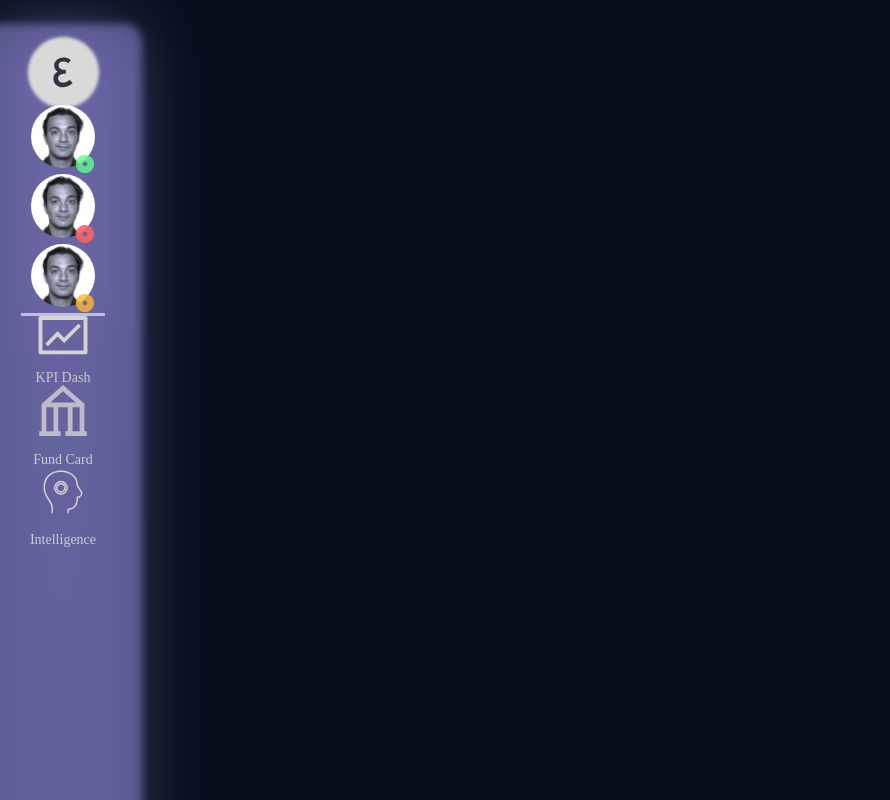
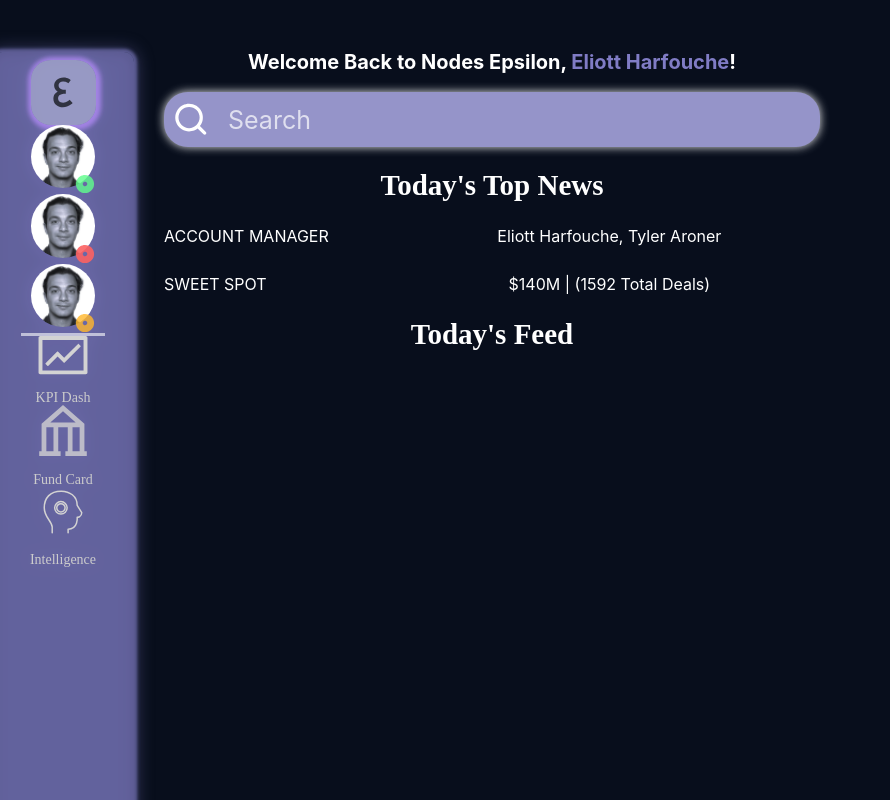
Before and after one commit to Nodes-Advisors/Epsilon-frontend-web, a React (Vite) app: page /home in a window 1280 px wide. Shown: the top 800 px of the page, without its empty margins (0-890 px from the left). Built offline with nearby package versions, Linux system fonts and the light colour scheme.

Commit message:
feat: add more ui on homepage

```diff
--- a/src/components/nav-widget.tsx
+++ b/src/components/nav-widget.tsx
@@ -1,5 +1,7 @@
 import { FunctionComponent, SVGProps } from 'react'
 import styles from '../styles/home.module.less'
+import { useNavigate } from 'react-router-dom'
+
 
 type INavWidgetProps = {
     Svg: FunctionComponent<SVGProps<SVGSVGElement> & { title?: string | undefined; }>;
@@ -10,9 +12,11 @@ type INavWidgetProps = {
 }
 
 export default function NavWidget({Svg, width, height, to, text}: INavWidgetProps) {
+  const navigate = useNavigate()
+
   return (
     <div className={styles['nav-widget-item']}>
-      <Svg className={styles['nav-widget-img']} style={{ width, height }} />
+      <Svg onClick={() => navigate(`/profile`)} className={styles['nav-widget-img']} style={{ width, height }} />
       <a href='/profile' className={styles['nav-widget-text']}>{text}</a>
     </div>
   )
--- /dev/null
+++ b/src/components/searchbar.tsx
@@ -0,0 +1,11 @@
+import styles from '../styles/home.module.less'
+import SearchBarIcon from '../assets/svgs/search-bar-icon.svg?react'
+
+export default function SearchBar() {
+  return (
+    <div className={styles['search-bar']}>
+      <SearchBarIcon id={styles['search-bar-icon']}/>
+      <input id={styles['search-bar-input']} type="text" placeholder="Search" />
+    </div>
+  )
+}
--- a/src/pages/Home.tsx
+++ b/src/pages/Home.tsx
@@ -8,8 +8,12 @@ import KPIDashIcon from '../assets/svgs/kpi-dashboard.svg?react'
 import FundCardIcon from '../assets/svgs/fund-card.svg?react'
 import IntelligenceIcon from '../assets/svgs/intelligence.svg?react'
 import GroupButtonIcon from '../assets/svgs/group-button.svg?react'
+import SearchBar from '../components/searchbar'
+
 
 export default function Home() {
+  const name = 'Eliott  Harfouche'
+
   return (
     <section>
       <aside>
@@ -27,6 +31,18 @@ export default function Home() {
         </nav>
         <GroupButtonIcon id={styles['group-button']} />
       </aside>
+      <div className={styles['middle-panel']}>
+        <p id={styles['welcome']}>Welcome Back to Nodes Epsilon, <span id={styles['name']}>{name}</span>!</p>
+        <SearchBar />
+        <h2 className={styles['news-title']}>Today&apos;s Top News</h2>
+        <div className={styles['news-grid']}>
+          <div className={styles['news-grid-item']}>ACCOUNT MANAGER</div>
+          <div>Eliott Harfouche, Tyler Aroner</div>
+          <div className={styles['news-grid-item']}>SWEET SPOT</div>
+          <div>$140M  |  (1592 Total Deals)</div>
+        </div>
+        <h2 className={styles['news-title']}>Today&apos;s Feed</h2>
+      </div>
     </section>
   )
 }
--- a/src/pages/Profile.tsx
+++ b/src/pages/Profile.tsx
@@ -14,7 +14,7 @@ import HeadImg from '../assets/images/headimg-example.png'
 export default function Profile(): JSX.Element {
 
   return (
-    <section style={{ position: 'relative'}}>
+    <section>
       <div className={styles['epsilon-logo-layout']}>
         <EpsilonLogo className={styles['epsilon-logo']} />
 
--- a/src/styles/home.module.less
+++ b/src/styles/home.module.less
@@ -5,8 +5,8 @@ section {
 aside:first-of-type {
     border-radius: 0.625rem;
     background-color: rgba(128, 124, 197, 0.62);
-    box-shadow: 0px 0px 0.5rem 0.5rem rgba(128, 124, 197, 0.62);
-    filter: drop-shadow(0rem 0rem 2rem rgba(128, 124, 197, 0.62));
+    box-shadow: 0px 0px 0.2rem 0.2rem rgba(128, 124, 197, 0.62);
+    filter: drop-shadow(0rem 0rem 0.5rem rgba(128, 124, 197, 0.62));
     width: 8.875rem;
     height: 69.8125rem;
     position: absolute;
@@ -21,8 +21,9 @@ aside > div:first-child{
     width: 4.0625rem;
     height: 4.0625rem;
     border-radius: 50%;
-    background-color: #D9D9D9;
-    box-shadow: 0px 0px 0.2rem 0.2rem #D9D9D9;
+    background-color: rgba(183,186,216, 0.6);
+    border-radius: 1.25rem;
+    box-shadow: 1px 1px 4px 4px #A283E4;
     margin-top: 0.5rem;
     display: grid;
     place-items: center;
@@ -78,6 +79,12 @@ aside > div:first-child{
     gap: 1.0rem;
 }
 
+.nav-widget-img {
+    &:hover {
+        cursor: pointer;
+    }
+}
+
 .nav-widget-text {
     color: #CCC;
     font-family: Fira Code;
@@ -97,3 +104,90 @@ aside > div:first-child{
     position: absolute;
     bottom: 1rem;
 }
+
+#welcome {
+    color: #FFF;
+    font-family: Inter;
+    font-size: 1.25rem;
+    font-style: normal;
+    font-weight: 700;
+    line-height: 100%; /* 1.25rem */
+}
+
+#name {
+    color: #807CC5;
+    font-family: Inter;
+    font-size: 1.25rem;
+    font-style: normal;
+    font-weight: 700;
+    line-height: 100%;
+}
+
+.search-bar {
+    position: relative;
+}
+
+#search-bar-input {
+    &::placeholder {
+        color: rgba(255, 255, 255, 0.7);
+        font-family: Inter;
+        font-size: 1.5625rem;
+        font-style: normal;
+        font-weight: 400;
+        line-height: 140%; /* 2.1875rem */
+        text-transform: capitalize;
+
+    }
+    &[type="text"] {
+
+        padding-left: 4rem;
+        color: rgba(255, 255, 255, 0.7);
+        font-family: Inter;
+        font-size: 1.5625rem;
+        font-style: normal;
+        font-weight: 400;
+        line-height: 140%; /* 2.1875rem */
+        text-transform: capitalize;
+    }
+    border: none;
+    width: 36.5rem;
+    height: 2.44rem;
+    padding: 0.5rem;
+    border-radius: 1.5rem;
+    background: #9594C9;
+    box-shadow: 0px 0px 10px 0px rgba(255, 255, 255, 0.90);
+}
+
+.middle-panel {
+    margin-left: 8.25rem;
+}
+
+#search-bar-icon {
+    width: 2.4375rem;
+    height: 2.4375rem;
+    position: absolute;
+    left: 0.5rem;
+    top: 50%;
+    transform: translateY(-50%);
+}
+
+.news-title {
+    color: #FFF;
+    font-family: Fira Code;
+    font-size: 1.8125rem;
+    font-style: normal;
+    font-weight: 700;
+    line-height: 100%; /* 1.8125rem */
+}
+
+.news-grid {
+    display: grid;
+    grid-template-columns: 1fr 2fr;
+    gap: 1.5rem;
+    margin-top: 1.5rem;
+    justify-content: start;
+}
+
+.news-grid-item {
+    justify-self: start;
+}
--- a/src/styles/profile.module.less
+++ b/src/styles/profile.module.less
@@ -358,6 +358,6 @@ section {
     text-transform: uppercase;
 }
 
-.relative-layout {
+section {
     position: relative;
 }
```
Also changed, not shown: src/assets/svgs/search-bar-icon.svg (added).
